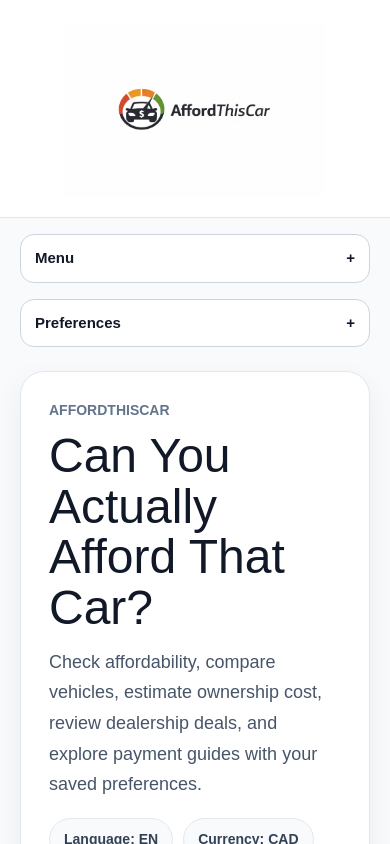
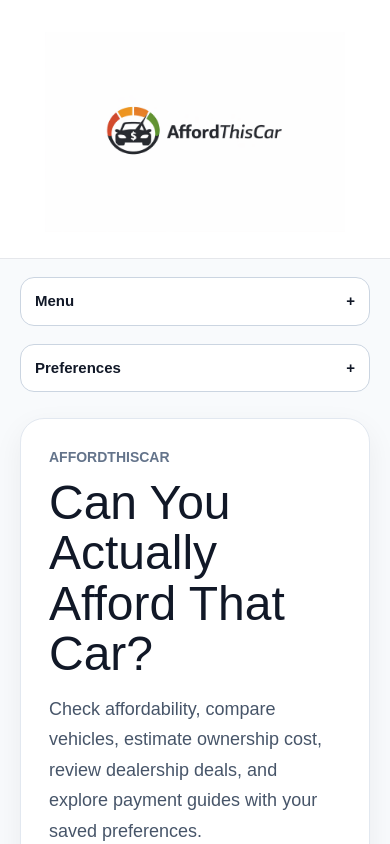
Before and after one commit to Zakhary8/affordthiscar, a Next.js app: page / in a window 390 px wide. Shown: the top 844 px of the page. Built offline with nearby package versions, Linux system fonts and the light colour scheme.

Commit message:
Increase logo to hero size

```diff
--- a/src/app/layout.js
+++ b/src/app/layout.js
@@ -4,16 +4,6 @@
 import { PreferencesProvider } from "../context/PreferencesContext";
 import PreferencesBar from "../components/PreferencesBar";
 import { HeaderNav, FooterNav } from "../components/HeaderNav";
-
-export const metadata = {
-  metadataBase: new URL("https://www.affordthiscar.com"),
-  title: {
-    default: "AffordThisCar",
-    template: "%s | AffordThisCar",
-  },
-  description:
-    "Check car affordability, compare vehicles, estimate ownership cost, review dealership deals, and explore monthly payment guides.",
-};
 
 export default function RootLayout({ children }) {
   return (
@@ -42,7 +32,7 @@
         }}
       >
         <PreferencesProvider>
-          {/* 🔥 BIG HEADER */}
+          {/* 🔥 MASSIVE LOGO HEADER */}
           <div
             style={{
               background: "#ffffff",
@@ -53,7 +43,7 @@
               style={{
                 maxWidth: "1100px",
                 margin: "0 auto",
-                padding: "24px 20px 20px",
+                padding: "32px 20px 26px",
                 display: "flex",
                 justifyContent: "center",
                 alignItems: "center",
@@ -63,23 +53,21 @@
                 href="/"
                 style={{
                   display: "flex",
-                  alignItems: "center",
                   justifyContent: "center",
+                  width: "100%",
                   textDecoration: "none",
-                  width: "100%",
                 }}
               >
                 <Image
                   src="/logo.png"
                   alt="AffordThisCar logo"
-                  width={400}
-                  height={120}
+                  width={520}
+                  height={150}
                   priority
                   style={{
-                    width: "clamp(260px, 55vw, 420px)",
+                    width: "clamp(300px, 70vw, 520px)",
                     height: "auto",
                     objectFit: "contain",
-                    display: "block",
                   }}
                 />
               </a>
@@ -91,7 +79,7 @@
             style={{
               maxWidth: "1100px",
               margin: "0 auto",
-              padding: "16px 20px 0",
+              padding: "18px 20px 0",
             }}
           >
             <HeaderNav />
@@ -102,7 +90,7 @@
             style={{
               maxWidth: "1100px",
               margin: "0 auto",
-              padding: "16px 20px 0",
+              padding: "18px 20px 0",
             }}
           >
             <PreferencesBar />
@@ -113,7 +101,7 @@
             style={{
               maxWidth: "1100px",
               margin: "0 auto",
-              padding: "24px 20px 40px",
+              padding: "26px 20px 40px",
             }}
           >
             {children}
```
